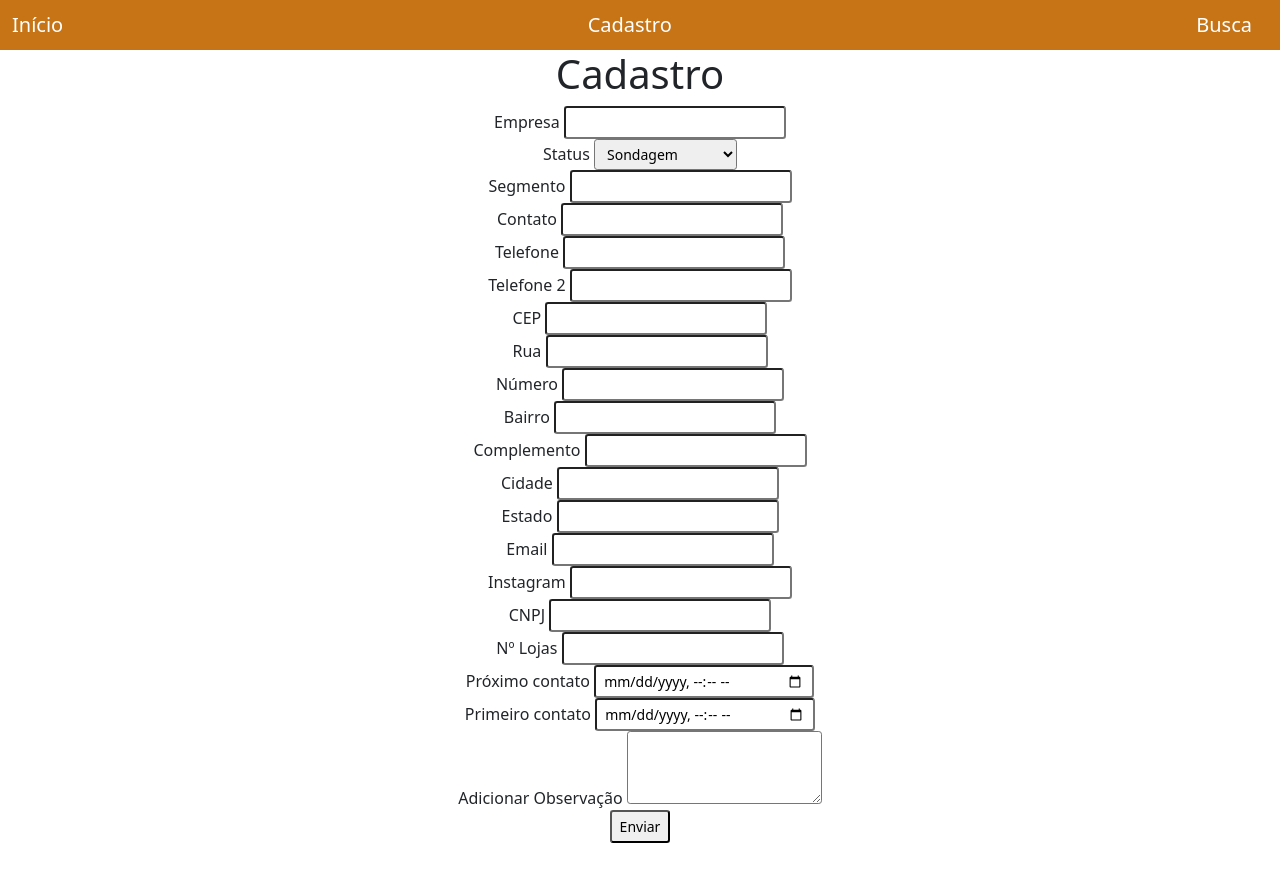
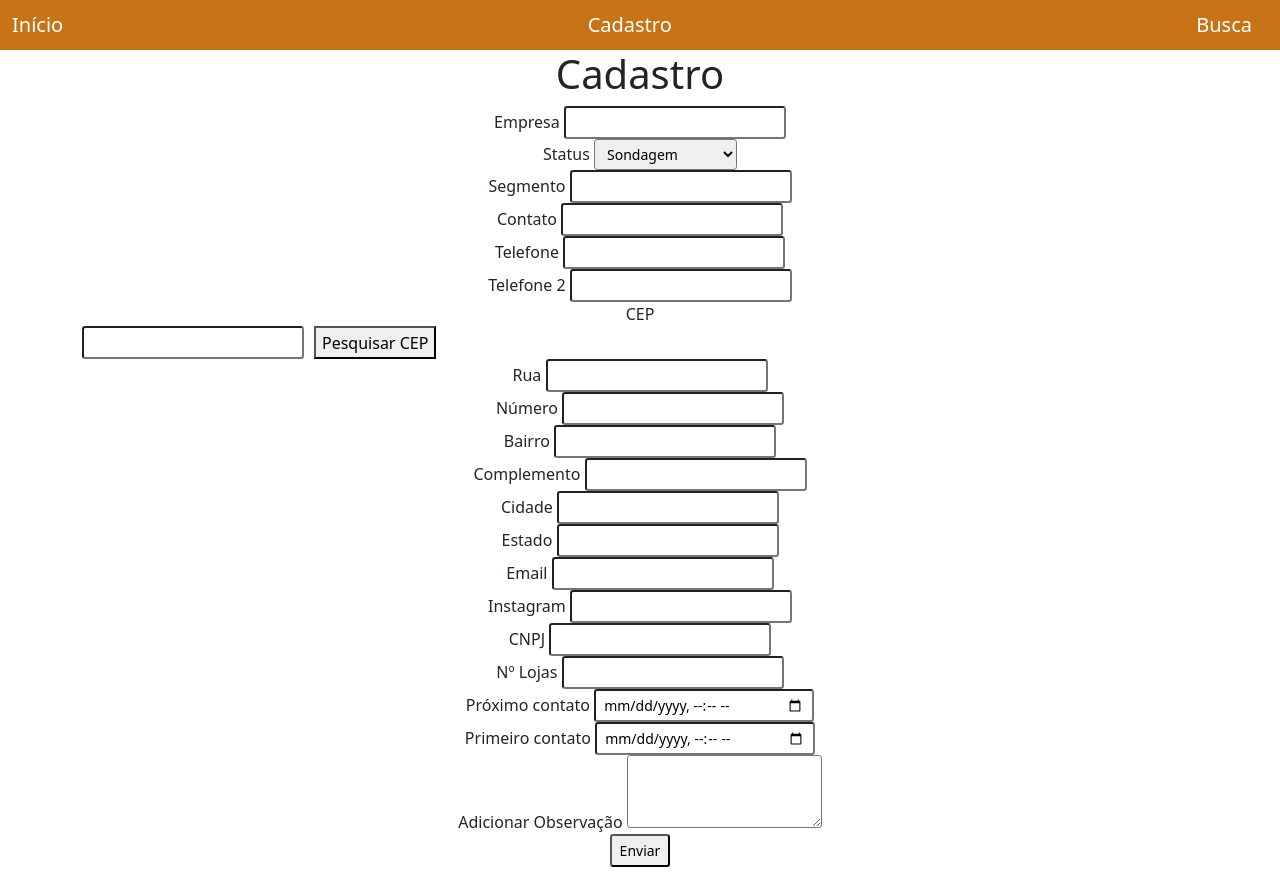
Before and after one commit to Univesp-PI-02/demo-repository, a Django app: page /cadastro/ in a window 1280 px wide. Before the commit the page ends 843 px from the top, so only its background shows below. Run offline with Django 5.2, Linux system fonts and the light colour scheme.

Commit message:
api viacep

```diff
--- a/projeto_cad/app_cad_clientes/templates/clientes/cadastro.html
+++ b/projeto_cad/app_cad_clientes/templates/clientes/cadastro.html
@@ -38,19 +38,22 @@
         </div>
         <div class="form-group">
             <label>CEP</label>
-            <input name="cep" class="form-control-sm" type="text">
+            <div style="display: flex;">
+                <input id="cep" name="cep" class="form-control-sm" type="text" required>
+                <button type="button" id="btn-pesquisar" style="margin-left: 10px;">Pesquisar CEP</button>
+            </div>
         </div>
         <div class="form-group">
             <label>Rua</label>
-            <input name="rua" class="form-control-sm" type="text">
+            <input id="rua" name="rua" class="form-control-sm" type="text" required>
         </div>
         <div class="form-group">
             <label>Número</label>
-            <input name="numero_end" class="form-control-sm" type="text">
+            <input name="numero_end" class="form-control-sm" type="text" required>
         </div>
         <div class="form-group">
             <label>Bairro</label>
-            <input name="bairro" class="form-control-sm" type="text">
+            <input id="bairro" name="bairro" class="form-control-sm" type="text" required>
         </div>
         <div class="form-group">
             <label>Complemento</label>
@@ -58,11 +61,11 @@
         </div>
         <div class="form-group">
             <label>Cidade</label>
-            <input name="cidade" class="form-control-sm" type="text" required>
+            <input id="cidade" name="cidade" class="form-control-sm" type="text" required>
         </div>
         <div class="form-group">
             <label>Estado</label>
-            <input name="estado" class="form-control-sm" type="text" required>
+            <input id="estado" name="estado" class="form-control-sm" type="text" required>
         </div>
         <div class="form-group">
             <label>Email</label>
@@ -100,5 +103,38 @@
     </div>
 </form>
 
+<script>
+    document.getElementById('btn-pesquisar').addEventListener('click', function() {
+        const cep = document.getElementById('cep').value.replace(/\D/g, '');
+
+        if (cep.length !== 8) {
+            alert('CEP inválido! Por favor, insira um CEP válido.');
+            return;
+        }
+
+        fetch(`https://viacep.com.br/ws/${cep}/json/`)
+            .then(response => {
+                if (!response.ok) {
+                    throw new Error('Erro ao buscar o CEP');
+                }
+                return response.json();
+            })
+            .then(data => {
+                if (data.erro) {
+                    alert('CEP não encontrado!');
+                } else {
+                    document.getElementById('rua').value = data.logradouro;
+                    document.getElementById('bairro').value = data.bairro;
+                    document.getElementById('cidade').value = data.localidade;
+                    document.getElementById('estado').value = data.uf;
+                }
+            })
+            .catch(error => {
+                console.error('Erro:', error);
+                alert('Ocorreu um erro ao buscar o CEP.');
+            });
+    });
+</script>
+
 
 {% endblock %}
--- a/projeto_cad/projeto_cad/settings.py
+++ b/projeto_cad/projeto_cad/settings.py
@@ -23,9 +23,9 @@ BASE_DIR = Path(__file__).resolve().parent.parent
 SECRET_KEY = "django-insecure-gs1!vmql@7$nc7u^b+&&g9#u2$iimni8(37@ssxx_0h#jbler$"
 
 # SECURITY WARNING: don't run with debug turned on in production!
-DEBUG = False
+DEBUG = True
 
-ALLOWED_HOSTS = ['equilibreclientes.azurewebsites.net']
+ALLOWED_HOSTS = []
 
 
 # Application definition
```
Also changed, not shown: projeto_cad/app_cad_clientes/migrations/0001_initial.py (added), projeto_cad/db.sqlite3.
